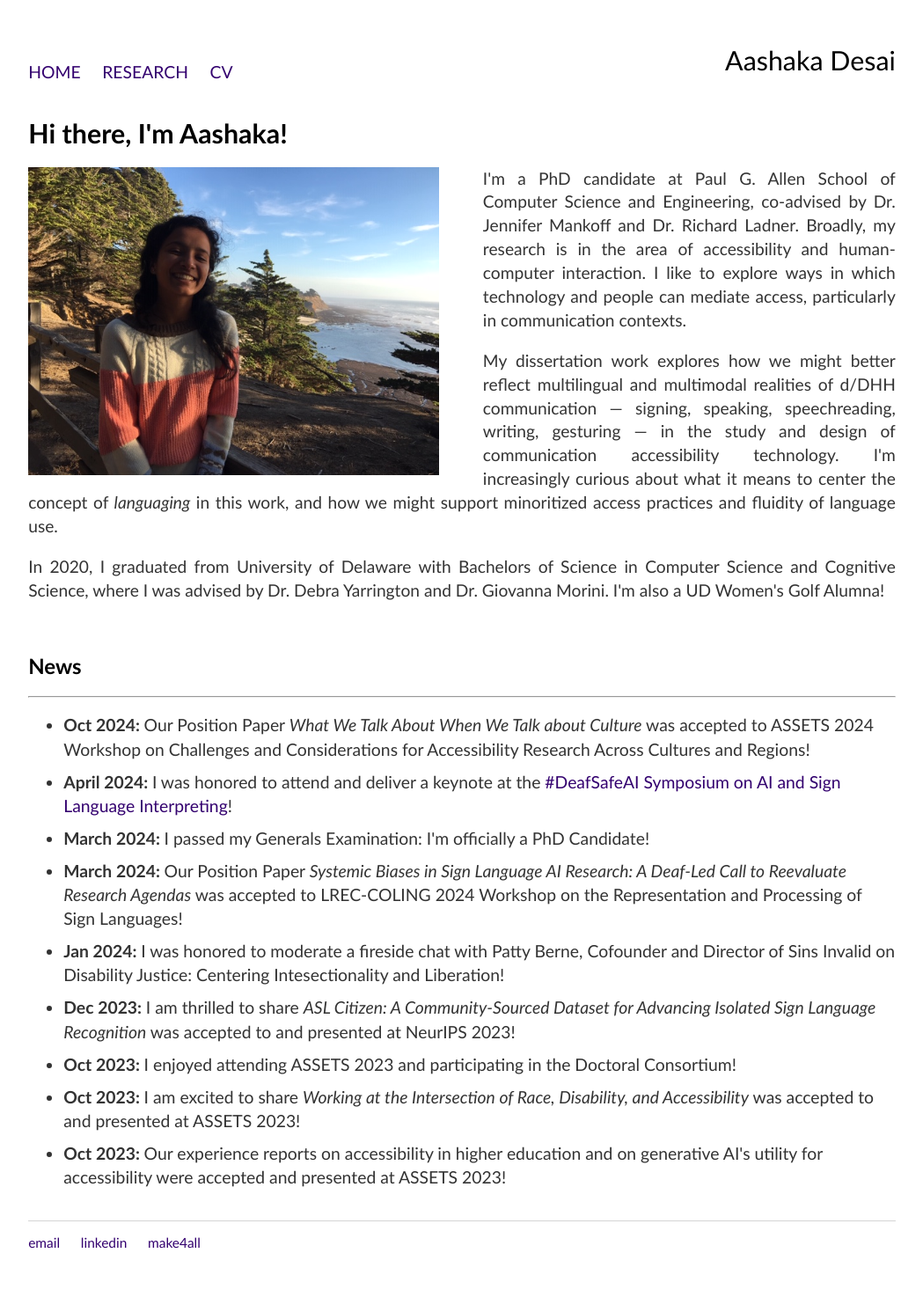
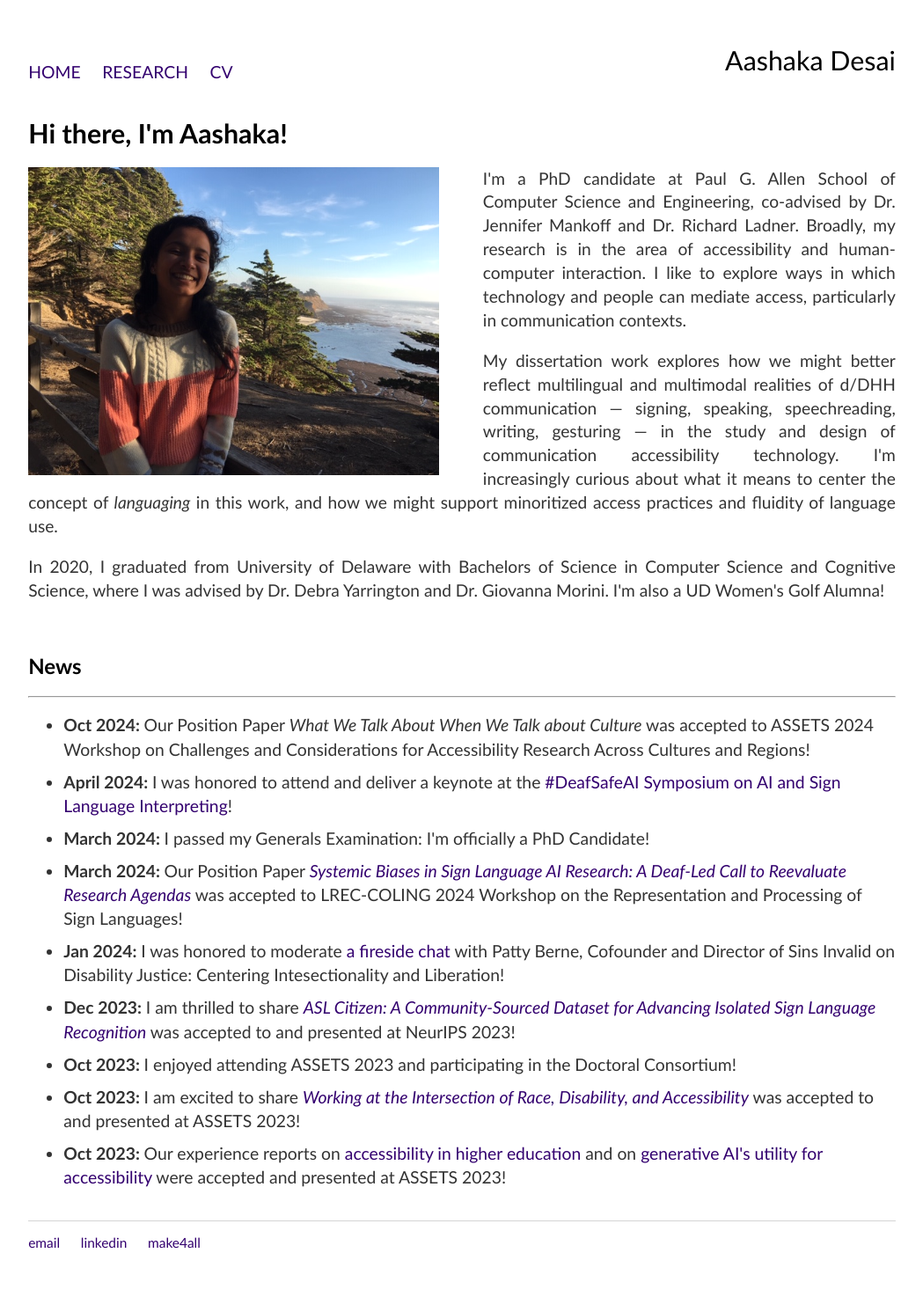
Before and after one commit to aashakadesai/aashakadesai.github.io, a Jekyll site: the page built from index.html, in a window 1280 px wide. Shown: the whole page at 88% size, without its empty margins (115-1164 px from the left). Built offline with Jekyll 4.4.1, drawn with Linux system fonts in a browser that asks for light colours; part of the change alters nothing that is shown.

```diff
--- a/index.html
+++ b/index.html
@@ -21,12 +21,12 @@ title: Aashaka Desai, PhD Student
 		<li><b>Oct 2024: </b>Our Position Paper <i>What We Talk About When We Talk about Culture</i> was accepted to ASSETS 2024 Workshop on Challenges and Considerations for Accessibility Research Across Cultures and Regions!</li>
 		<li><b>April 2024: </b>I was honored to attend and deliver a keynote at the <a href="https://deaf-futures.com/events/past-events/2024-symposium/">#DeafSafeAI Symposium on AI and Sign Language Interpreting</a>!</li>
 		<li><b>March 2024: </b>I passed my Generals Examination: I'm officially a PhD Candidate!</li>
-		<li><b>March 2024: </b>Our Position Paper <i>Systemic Biases in Sign Language AI Research: A Deaf-Led Call to Reevaluate Research Agendas</i> was accepted to LREC-COLING 2024 Workshop on the Representation and Processing of Sign Languages!</li>
-		<li><b>Jan 2024: </b>I was honored to moderate a fireside chat with Patty Berne, Cofounder and Director of Sins Invalid on Disability Justice: Centering Intesectionality and Liberation!</li>
-		<li><b>Dec 2023: </b>I am thrilled to share <i>ASL Citizen: A Community-Sourced Dataset for Advancing Isolated Sign Language Recognition</i> was accepted to and presented at NeurIPS 2023!</li>
+		<li><b>March 2024: </b>Our Position Paper <i><a href="https://aclanthology.org/2024.signlang-1.6/">Systemic Biases in Sign Language AI Research: A Deaf-Led Call to Reevaluate Research Agendas</a></i> was accepted to LREC-COLING 2024 Workshop on the Representation and Processing of Sign Languages!</li>
+		<li><b>Jan 2024: </b>I was honored to moderate <a href="https://www.youtube.com/watch?v=uQoPgb5a2TM">a fireside chat</a> with Patty Berne, Cofounder and Director of Sins Invalid on Disability Justice: Centering Intesectionality and Liberation!</li>
+		<li><b>Dec 2023: </b>I am thrilled to share <i><a href="https://neurips.cc/virtual/2023/poster/73405">ASL Citizen: A Community-Sourced Dataset for Advancing Isolated Sign Language Recognition</a></i> was accepted to and presented at NeurIPS 2023!</li>
 		<li><b>Oct 2023: </b>I enjoyed attending ASSETS 2023 and participating in the Doctoral Consortium!</li>
-		<li><b>Oct 2023: </b>I am excited to share <i>Working at the Intersection of Race, Disability, and Accessibility</i> was accepted to and presented at ASSETS 2023!</li>
-		<li><b>Oct 2023: </b>Our experience reports on accessibility in higher education and on generative AI's utility for accessibility were accepted and presented at ASSETS 2023! </li>
+		<li><b>Oct 2023: </b>I am excited to share <i><a href="https://dl.acm.org/doi/10.1145/3597638.3608389">Working at the Intersection of Race, Disability, and Accessibility</a></i> was accepted to and presented at ASSETS 2023!</li>
+		<li><b>Oct 2023: </b>Our experience reports on <a href="https://dl.acm.org/doi/10.1145/3597638.3614547">accessibility in higher education</a> and on <a href="https://dl.acm.org/doi/10.1145/3597638.3614548">generative AI's utility for accessibility</a> were accepted and presented at ASSETS 2023! </li>
 	</ul>
 
 	<br class="cb">
```
